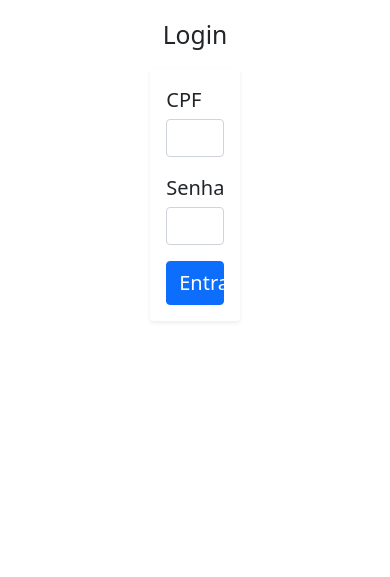
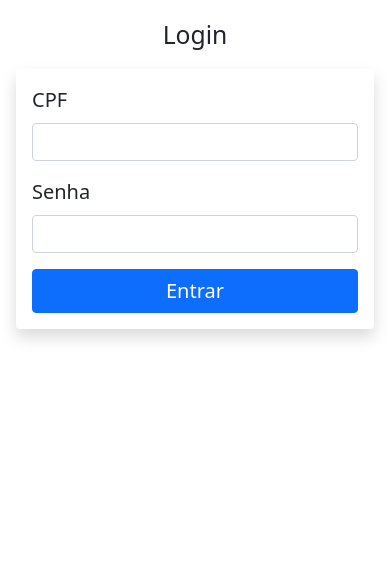
Before and after one commit to diogoschoninger/dicionario, a PHP site: page /pages/session/login.php in a window 390 px wide. Shown: the part 56-633 px from the top of the page. Run offline with PHP 8.4, Linux system fonts and the light colour scheme.

Commit message:
Iniciando layout responsivo /pages/session/login.php

```diff
--- a/config.php
+++ b/config.php
@@ -1,10 +1,10 @@
 <?php
   session_start();
 
-  define( "DB_HOST", "" );
-  define( "DB_USER", "" );
+  define( "DB_HOST", "localhost" );
+  define( "DB_USER", "root" );
   define( "DB_PASS", "" );
-  define( "DB_NAME", "" );
+  define( "DB_NAME", "dicionario" );
 
   define( "BASE_URL", "/dicionario/" );
   define( "ABS_PATH" , dirname(__FILE__) . "/" );
--- a/pages/session/login.php
+++ b/pages/session/login.php
@@ -38,33 +38,31 @@
   }
 ?>
 
-<div class="h-100 d-flex flex-column justify-content-center align-items-center">
-  <span class="fs-2 text-center mb-3">Login</span>
+<div class="row g-0 gap-3 mx-auto col-sm-10">
+  <div class="row g-0">
+    <span class="fs-2 text-center">Login</span>
+  </div>
 
   <?php
     if ( isset( $_GET["e"] ) ) {
       $erro = $_GET["e"];
       if ( $erro == 1 ) {
-        echo "<div class='alert alert-danger py-1 m-0'>Credenciais incorretas!</div>";
+        echo "<div class='alert alert-danger m-0'>Credenciais incorretas!</div>";
       }
     }
   ?>
 
-  <form action="./login.php" method="post" class="col-3 rounded p-3 mb-3 shadow-sm">
-    <div class="mb-3">
-      <label class="mb-1 fs-5">CPF</label>
+  <form action="./login.php" method="post" class="row g-0 gap-3 p-3 rounded shadow">
+    <div class="row g-0 gap-2">
+      <label class="fs-5">CPF</label>
       <input class="form-control" type="number" name="cpf">
     </div>
-    <div class="mb-3">
-      <label class="mb-1 fs-5">Senha</label>
+    <div class="row g-0 gap-2">
+      <label class="fs-5">Senha</label>
       <input class="form-control" type="password" name="senha">
     </div>
-    <button type="submit" class="btn w-100 btn-primary fs-5">Entrar</button>
+    <button type="submit" class="btn btn-primary fs-5">Entrar</button>
   </form>
-
-  <!-- <div class="col-2 rounded p-3 shadow-sm">
-    Novo por aqui? <a>Crie uma conta</a>
-  </div> -->
 </div>
 
 <?php require_once TEMPLATE_FOOTER ?>
```
Also changed, not shown: src/img/contribuicoes/1b9c1c7eea2d177b8ac13b1c63308f0c.jpg (added), src/img/contribuicoes/1c5ccda39f66802a602acccf074a4fc0.jpg (added), src/img/contribuicoes/a465ebf85eccda761251c364036031d2.jpg (added), src/img/contribuicoes/aaa4690406be33feea5a9a6dabab7706.jpg (added), src/img/contribuicoes/bef64ac0f238ae019398d5a2e81dc66d.jpg (added), src/img/contribuicoes/ddeb30fafa487c343b4ff89ad16ce8c8.jpg (added), src/img/perfil/206e36c67717d178c5181a75089c7a42.jpg (added), 1 other file.
